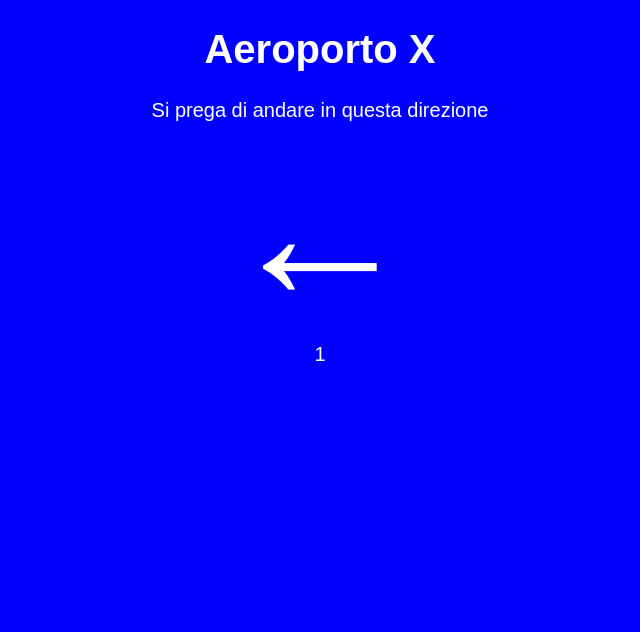
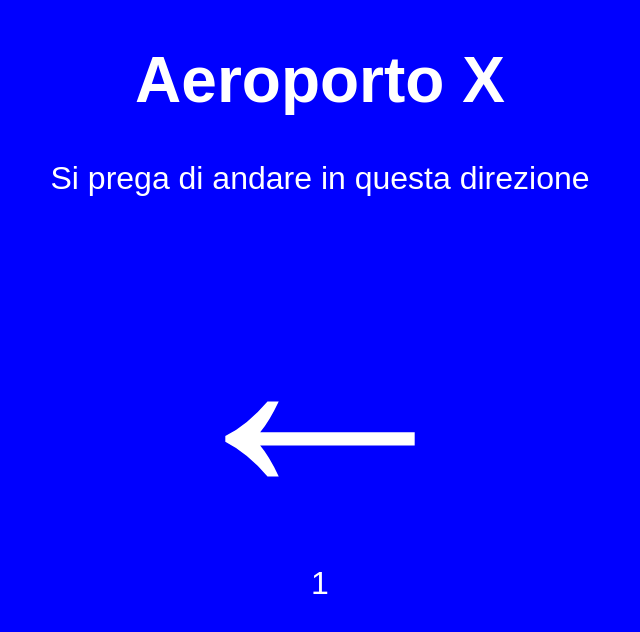
Before and after one commit to digitald/csb-t2kck, a plain HTML site: page index.html in a window 1280 px wide. Shown: the whole page, without its empty margins (320-960 px from the left). Drawn offline with Linux system fonts and the light colour scheme.

Commit message:
Deployment from Codesandbox.

```diff
--- a/index.html
+++ b/index.html
@@ -1 +1 @@
-<!DOCTYPE html><html><head><title>Parcel Sandbox</title><meta charset="UTF-8"><link rel="stylesheet" href="/csb-t2kck/src.4dbc650f.css"></head><body class="corpo"> <div id="app"></div> <script src="/csb-t2kck/src.0e9c85c3.js"></script> </body></html>
+<!DOCTYPE html><html><head><title>Parcel Sandbox</title><meta charset="UTF-8"><link rel="stylesheet" href="/csb-t2kck/src.f720078a.css"></head><body class="corpo"> <div id="app"></div> <script src="/csb-t2kck/src.61f69192.js"></script> </body></html>
--- a/src.4dbc650f.css
+++ /dev/null
@@ -1,2 +0,0 @@
-body{font-family:sans-serif;min-height:90vh;background-color:#00f;color:#fff;text-align:center;font-size:20px}.freccia{font-size:12rem}
-/*# sourceMappingURL=/csb-t2kck/src.4dbc650f.css.map */
--- a/src.0e9c85c3.js
+++ b/src.61f69192.js
@@ -3,4 +3,4 @@ parcelRequire=function(e,r,t,n){var i,o="function"==typeof parcelRequire&&parcel
 },{}],"H99C":[function(require,module,exports) {
 "use strict";var e;require("./styles.css");var r=0;function n(){e="&rarr;",r++;var n=Math.random();n>.5&&(e="&larr;");var i="<h1>Aeroporto X</h1> \n                <div>Si prega di andare in questa direzione</div>\n                <div class='freccia'>"+e+"</div>\n    <div class='contatore'>"+r+"\n    </div>\n    ";document.getElementById("app").innerHTML=i,console.log(n)}function i(){n(),document.querySelector("body").addEventListener("click",n)}i();
 },{"./styles.css":"D9Nj"}]},{},["H99C"], null)
-//# sourceMappingURL=/csb-t2kck/src.0e9c85c3.js.map
+//# sourceMappingURL=/csb-t2kck/src.61f69192.js.map
--- /dev/null
+++ b/src.f720078a.css
@@ -0,0 +1,2 @@
+body{font-family:sans-serif;min-height:90vh;background-color:#00f;color:#fff;text-align:center;font-size:4vh}.freccia{font-size:10em}
+/*# sourceMappingURL=/csb-t2kck/src.f720078a.css.map */
```
Also changed, not shown: 4 other files.
